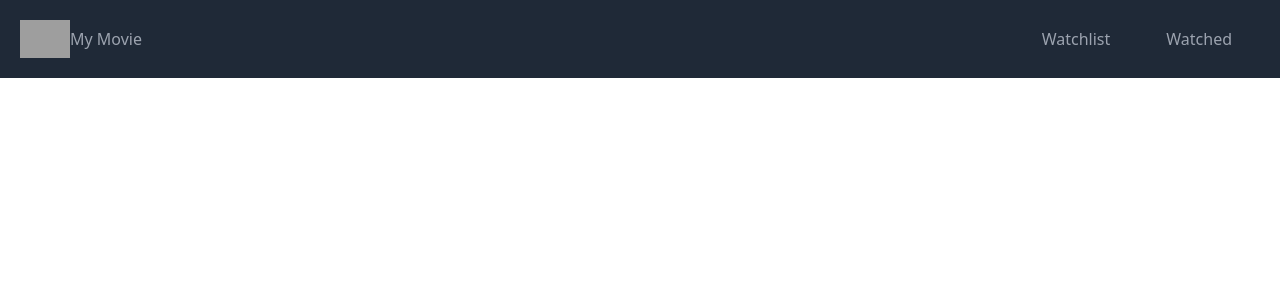
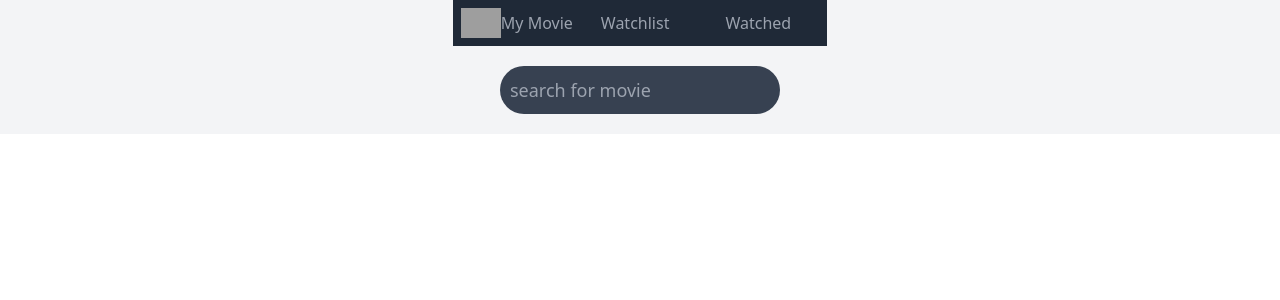
Before and after one commit to badripaudel77/react-movie-list-app, a React (Create React App) app: page / in a window 1280 px wide. Shown: the top 300 px of the page. Built offline with nearby package versions, Linux system fonts and the light colour scheme; no server answers; grey boxes are pictures that could not be loaded.

Commit message:
movies fetched and displayed in card

```diff
--- a/public/index.html
+++ b/public/index.html
@@ -12,7 +12,7 @@
       manifest.json provides metadata used when your web app is installed on a
       user's mobile device or desktop. See https://developers.google.com/web/fundamentals/web-app-manifest/
     -->
-    <link rel="manifest" href="%PUBLIC_URL%/manifest.json" />
+    <!-- <link rel="manifest" href="%PUBLIC_URL%/manifest.json" /> -->
 
     <title>React Movie List App</title>
   </head>
--- a/src/api/secret.js
+++ b/src/api/secret.js
@@ -1,5 +1,6 @@
-export const API_KEY = "dc6e1a72b676558cedabbabdfc3a4b82"
-export const BASE_URL = 'https://api.themoviedb.org/3/movie'
+export const BASE_URL = 'https://api.themoviedb.org/3/search'
+export const BASE_IMAGE_URL = 'https://image.tmdb.org/t/p/w500'
 
 //sample request
-//https://api.themoviedb.org/3/movie/550?api_key=dc6e1a72b676558cedabbabdfc3a4b82
+//https://api.themoviedb.org/3/movie/550?api_key={key}
+//search at : https://api.themoviedb.org/3/search/movie?api_key={api_key}&query=Jack+Reacher
--- a/src/components/App.js
+++ b/src/components/App.js
@@ -1,22 +1,50 @@
 //import './App.css';
+import React, { useState } from 'react'
+import {BrowserRouter as Router, Switch, Route, Redirect } from 'react-router-dom'
+
 import movie from "../api"
-import { API_KEY } from "../api/secret";
-import {useEffect } from 'react'
 import { Header } from "./Header";
+import MovieItem from './MovieItem';
+import Search from './Search';
+import Watched from './Watched';
+import Watchlist from './Watchlist';
 
 function App() {
+  const [movies, setMovies] = useState([])
 
-  useEffect(() => {
-    const fetchMovies = async () => {
-         const movies = await movie.get(`/550?api_key=${API_KEY}`)
-         console.log(movies.data)
-    }
-      fetchMovies()
-  }, [])
+  const onMovieSearch = async (movieItem) => {
+    console.log("movie is " + movieItem);
+    const response = await movie.get(`/movie?api_key=${process.env.REACT_APP_API_KEY}&query=${movieItem}`)
+    console.log(response.data.results);
+    setMovies(response.data.results)
+
+  }
 
   return (
-    <div>
-      <Header />
+    <div className="flex flex-col items-center justify-center  bg-gray-100">
+      <Router>
+        <Header />
+        <Switch>
+             {/* <Route path="/" exact component={Search}/> */}
+             <Route exact path="/" render={(props) => (
+                                            <Search onMovieSearch={onMovieSearch} />
+                                       )}
+                                    />
+
+             <Route path="/watched" exact component={Watched}/>
+             <Route path="/watchlist" exact component={Watchlist}/>
+             <Redirect to="/" ></Redirect>
+             {/* <Route path="*" component={NoMatchComponent} /> */}
+        </Switch>
+      </Router>
+       <div className="flex flex-row flex-wrap">
+        {
+            movies && movies.map(movie => (
+              <MovieItem movie={movie} key={movie.id}/>
+            ))
+          }
+       </div>
+
     </div>
   );
 }
--- a/src/components/Header.js
+++ b/src/components/Header.js
@@ -1,17 +1,15 @@
 import React from 'react'
-import {BrowserRouter as Router, Switch,Link} from 'react-router-dom'
+import { Link } from 'react-router-dom'
 
 export const Header = () => {
 
     return (
-        <Router>
-            <div className="bg-gray-800 text-white p-5
-            flex justify-between items-center">
-
+            <div className="bg-gray-800 text-white p-2
+              flex flex-col justify-between items-center sm:flex-row">
                {/* left float */}
                 <div className="flex items-center text-gray-400">
                     <img src="https://cdn4.iconfinder.com/data/icons/evil-icons-user-interface/64/play-256.png"
-                         width="50" alt="brand"/>
+                         width="40" alt="brand"/>
                         <Link to="/" className="hover:text-gray-500">My Movie</Link>
                 </div>
 
@@ -21,6 +19,5 @@ export const Header = () => {
                         <Link to="/watched" className="m-7 hover:text-gray-500">Watched</Link>
                 </div>
             </div>
-        </Router>
     )
 }
--- /dev/null
+++ b/src/components/MovieItem.js
@@ -0,0 +1,22 @@
+import React from 'react'
+import { BASE_IMAGE_URL } from '../api/secret'
+
+const MovieItem = ({movie}) => {
+    return (
+    <div className="p-4 hover:bg-gray-200">
+            <div className="max-w-sm rounded overflow-hidden shadow-lg">
+                <img className="w-full" src ={BASE_IMAGE_URL +  movie.backdrop_path}  alt={movie.original_title}/>
+                <div className="px-3 py-2">
+                    <div className="font-bold text-xl mb-1">{movie.original_title}</div>
+                </div>
+                <p class="text-gray-700">{movie.overview.length>100 ? movie.overview.substr(0, 49) + "..." : movie.overview}</p>
+                <div className="px-6 pt-4 pb-2">
+                    <span className="inline-block bg-gray-200 rounded-full px-3 py-1 text-sm font-semibold text-gray-700 mr-2 mb-2">#movie</span>
+                    <span className="inline-block bg-gray-200 rounded-full px-3 py-1 text-sm font-semibold text-gray-700 mr-2 mb-2">#reactjs</span>
+                    <span className="inline-block bg-gray-200 rounded-full px-3 py-1 text-sm font-semibold text-gray-700 mr-2 mb-2">#movie_database</span>
+                </div>
+            </div>
+        </div>
+    )}
+
+export default MovieItem
--- /dev/null
+++ b/src/components/Search.js
@@ -0,0 +1,24 @@
+import React, { useState } from 'react'
+
+const Search = ({onMovieSearch}) => {
+
+    const [searchItem, setSearchItem] = useState('');
+
+    const onInputChange = (event) => {
+      setSearchItem(event.target.value)
+      onMovieSearch(searchItem)
+    }
+
+    return (
+        <div className="text-lg p-5 flex justify-center items-center">
+            <form>
+                <input type="text" name="searchItem" value = {searchItem}
+                onChange={onInputChange} placeholder="search for movie"
+                className="outline-none rounded-full border-solid bg-gray-700 text-gray-400 p-2.5"
+                />
+            </form>
+        </div>
+    )
+}
+
+export default Search
--- /dev/null
+++ b/src/components/Watched.js
@@ -0,0 +1,11 @@
+import React from 'react'
+
+const Watched = () => {
+    return (
+        <div className="text-center text-3xl">
+            watched
+        </div>
+    )
+}
+
+export default Watched
--- /dev/null
+++ b/src/components/Watchlist.js
@@ -0,0 +1,11 @@
+import React from 'react'
+
+const Watchlist = () => {
+    return (
+        <div className="text-center">
+            watchliist
+        </div>
+    )
+}
+
+export default Watchlist
```
Also changed, not shown: 2 other files (tests, documents, lock files or other folders).
